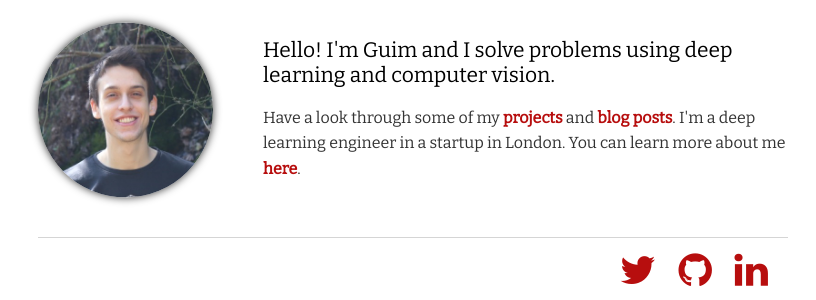
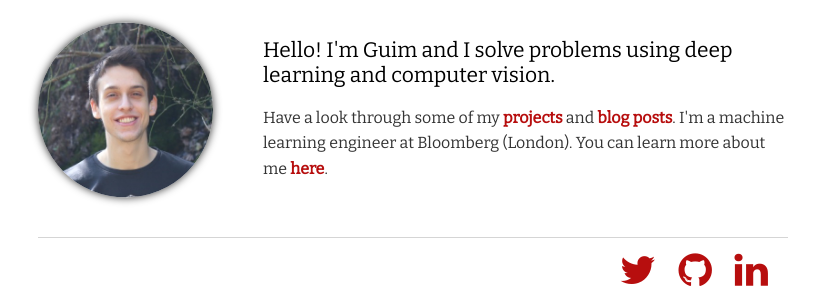
Before and after one commit to Guim3/guim3.github.io, a Jekyll site: the page built from index.html, in a window 1280 px wide. Shown: the part 226-526 px from the top of the page, without its empty margins (227-1043 px from the left). Built offline with Jekyll 4.4.1, drawn with Linux system fonts in a browser that asks for light colours.

Commit message:
Update index.html

```diff
--- a/index.html
+++ b/index.html
@@ -8,6 +8,6 @@
     <div class="home_intro">
       Hello! I'm Guim and I solve problems using deep learning and computer vision.
     </div>
-    <p>Have a look through some of my <a href="/projects">projects</a> and <a href="/blog">blog posts</a>. I'm a deep learning engineer in a startup in London. You can learn more about me <a href="/about">here</a>.</p>
+    <p>Have a look through some of my <a href="/projects">projects</a> and <a href="/blog">blog posts</a>. I'm a machine learning engineer at Bloomberg (London). You can learn more about me <a href="/about">here</a>.</p>
     </div>
 </div>
```
